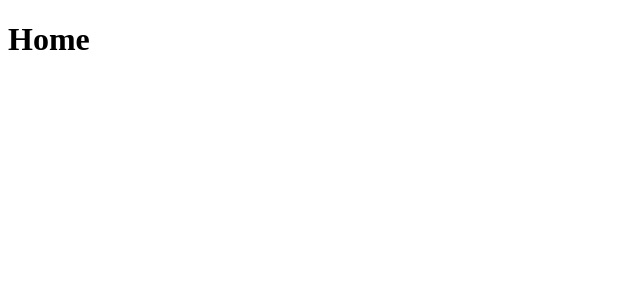
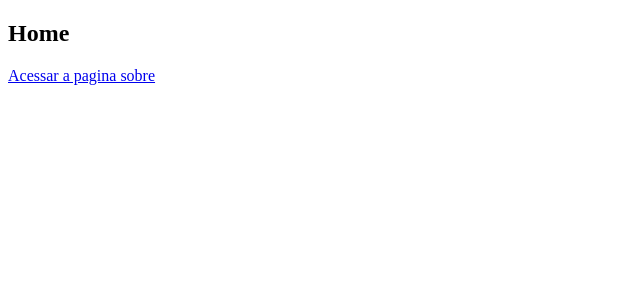
Before and after one commit to andrmateus/learn-deschamps, a Next.js app: page / in a window 1280 px wide. Shown: the top 300 px of the page, without its empty margins (0-640 px from the left). Built offline with nearby package versions, Linux system fonts and the light colour scheme.

Commit message:
first link and another page

```diff
--- a/pages/index.js
+++ b/pages/index.js
@@ -1,4 +1,14 @@
+import Link from 'next/link'
+
 function Home(){
-    return <h1>Home</h1>
+    return (
+        <div>
+            <h2>Home</h2>
+
+            <Link href="/sobre">
+                <a>Acessar a pagina sobre</a>
+            </Link>
+        </div>
+        )
 }
 export default Home
```
Also changed, not shown: pages/sobre.js (added, +14 -0 lines).
